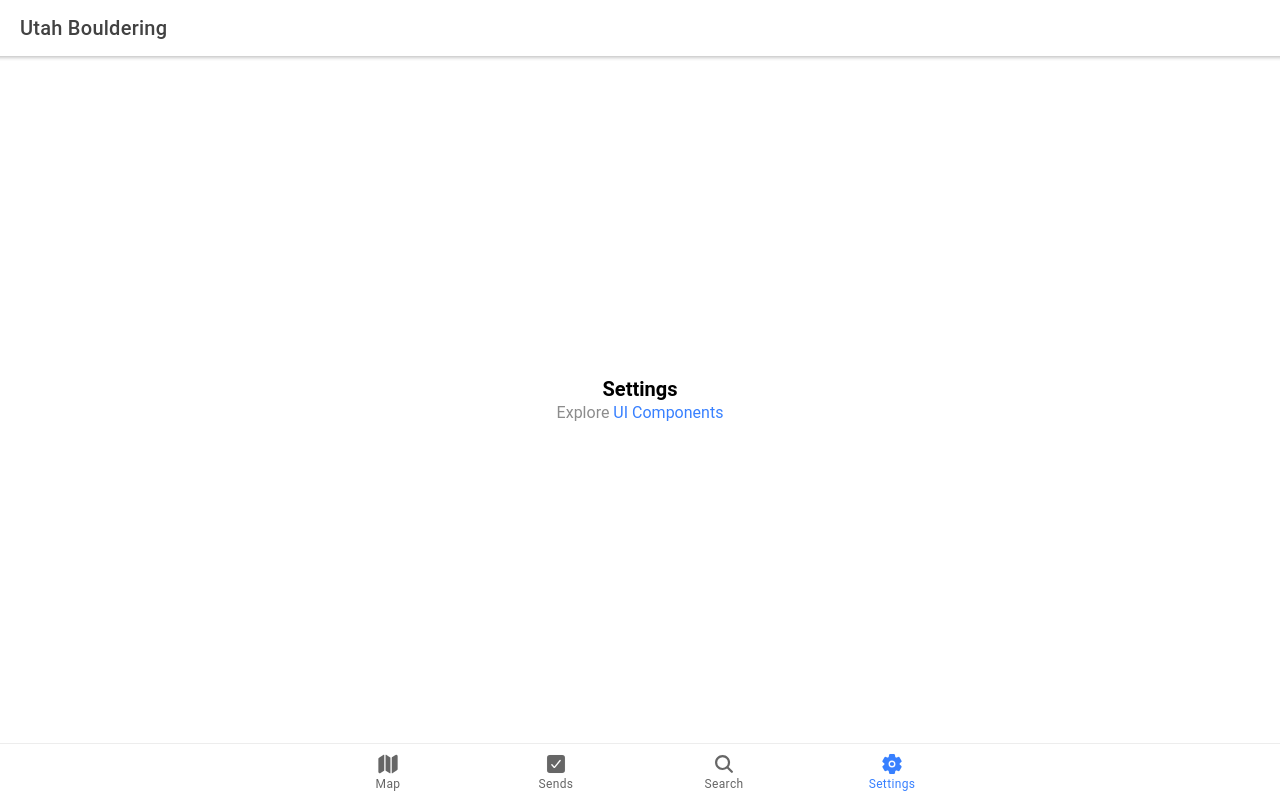
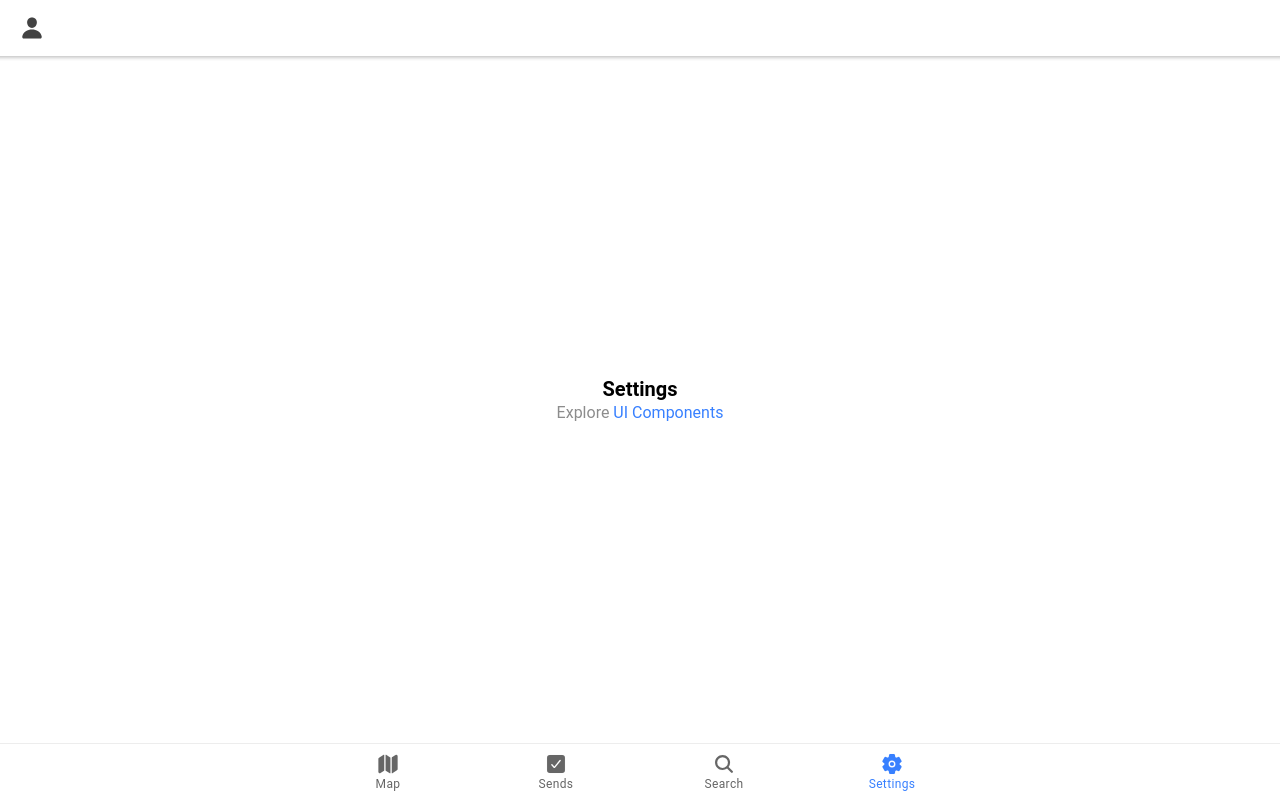
Before and after one commit to JasonWisniewski/bouldering-app-fe, a React (Create React App) app in the folder photo-gallery/: page /settings in a window 1280 px wide. Built offline with nearby package versions, Linux system fonts and the light colour scheme.

Commit message:
header styling

```diff
--- a/photo-gallery/package.json
+++ b/photo-gallery/package.json
@@ -12,6 +12,8 @@
     "@capacitor/keyboard": "4.0.1",
     "@capacitor/preferences": "^4.0.1",
     "@capacitor/status-bar": "4.0.1",
+    "@emotion/react": "^11.10.4",
+    "@emotion/styled": "^11.10.4",
     "@ionic/pwa-elements": "^3.1.1",
     "@ionic/react": "^6.0.0",
     "@ionic/react-router": "^6.0.0",
--- a/photo-gallery/src/pages/Login-page.tsx
+++ b/photo-gallery/src/pages/Login-page.tsx
@@ -6,7 +6,7 @@ const LoginPage: React.FC = () => {
     <IonPage>
       <IonHeader>
         <IonToolbar>
-          <IonTitle>Login</IonTitle>
+          <IonTitle>Utah Bouldering</IonTitle>
         </IonToolbar>
       </IonHeader>
       <IonContent fullscreen>
--- a/photo-gallery/src/pages/Signup-page.tsx
+++ b/photo-gallery/src/pages/Signup-page.tsx
@@ -6,7 +6,7 @@ const SignupPage: React.FC = () => {
     <IonPage>
       <IonHeader>
         <IonToolbar>
-          <IonTitle>Sign Up</IonTitle>
+          <IonTitle>Utah Bouldering</IonTitle>
         </IonToolbar>
       </IonHeader>
       <IonContent fullscreen>
--- a/photo-gallery/src/pages/search-page.tsx
+++ b/photo-gallery/src/pages/search-page.tsx
@@ -6,16 +6,12 @@ const SettingsPage: React.FC = () => {
     <IonPage>
       <IonHeader>
         <IonToolbar>
-          <IonTitle>Tab 3</IonTitle>
+          <IonTitle>Utah Bouldering</IonTitle>
         </IonToolbar>
       </IonHeader>
       <IonContent fullscreen>
-        <IonHeader collapse="condense">
-          <IonToolbar>
-            <IonTitle size="large">Tab 3</IonTitle>
-          </IonToolbar>
-        </IonHeader>
-        <ExploreContainer name="Tab 3 page" />
+
+        <ExploreContainer name="Search page" />
       </IonContent>
     </IonPage>
   );
--- a/photo-gallery/src/pages/sends-page.tsx
+++ b/photo-gallery/src/pages/sends-page.tsx
@@ -6,7 +6,7 @@ const SendsPage: React.FC = () => {
     <IonPage>
       <IonHeader>
         <IonToolbar>
-          <IonTitle>Sends</IonTitle>
+          <IonTitle>Utah Bouldering</IonTitle>
         </IonToolbar>
       </IonHeader>
       <IonContent fullscreen>
--- a/photo-gallery/src/pages/settings-page.tsx
+++ b/photo-gallery/src/pages/settings-page.tsx
@@ -1,21 +1,36 @@
-import { IonContent, IonHeader, IonPage, IonTitle, IonToolbar } from '@ionic/react';
+import styled from '@emotion/styled';
+import {IonContent, IonHeader, IonPage, IonTitle, IonToolbar, IonIcon, IonButtons} from '@ionic/react';
+import {person} from 'ionicons/icons'
 import ExploreContainer from '../components/ExploreContainer';
 
 const SettingsPage: React.FC = () => {
+
+  const Title = styled.div(`
+  display: flex;
+  justify-content: center;
+  color: white;
+  font-size: 25px
+  `)
+
   return (
     <IonPage>
       <IonHeader>
         <IonToolbar>
-          <IonTitle>Utah Bouldering</IonTitle>
+          <IonTitle>
+              <Title>
+                Utah Bouldering
+              </Title>
+          </IonTitle>
+          {/*TODO make below in seperate component*/}
+          {/*TODO if logged in go to account else signin/ signup*/}
+          <IonButtons slot="start"  style={{padding: `16px`}} >
+            <IonIcon icon={person} style={{fontSize: `24px`}}/>
+          </ IonButtons>
+
         </IonToolbar>
       </IonHeader>
       <IonContent fullscreen>
-        <IonHeader collapse="condense">
-          <IonToolbar>
-            <IonTitle size="large">Settings</IonTitle>
-          </IonToolbar>
-        </IonHeader>
-        <ExploreContainer name="Settings" />
+        <ExploreContainer name="Settings"/>
       </IonContent>
     </IonPage>
   );
```
Also changed, not shown: 1 other file (tests, documents, lock files or other folders).
